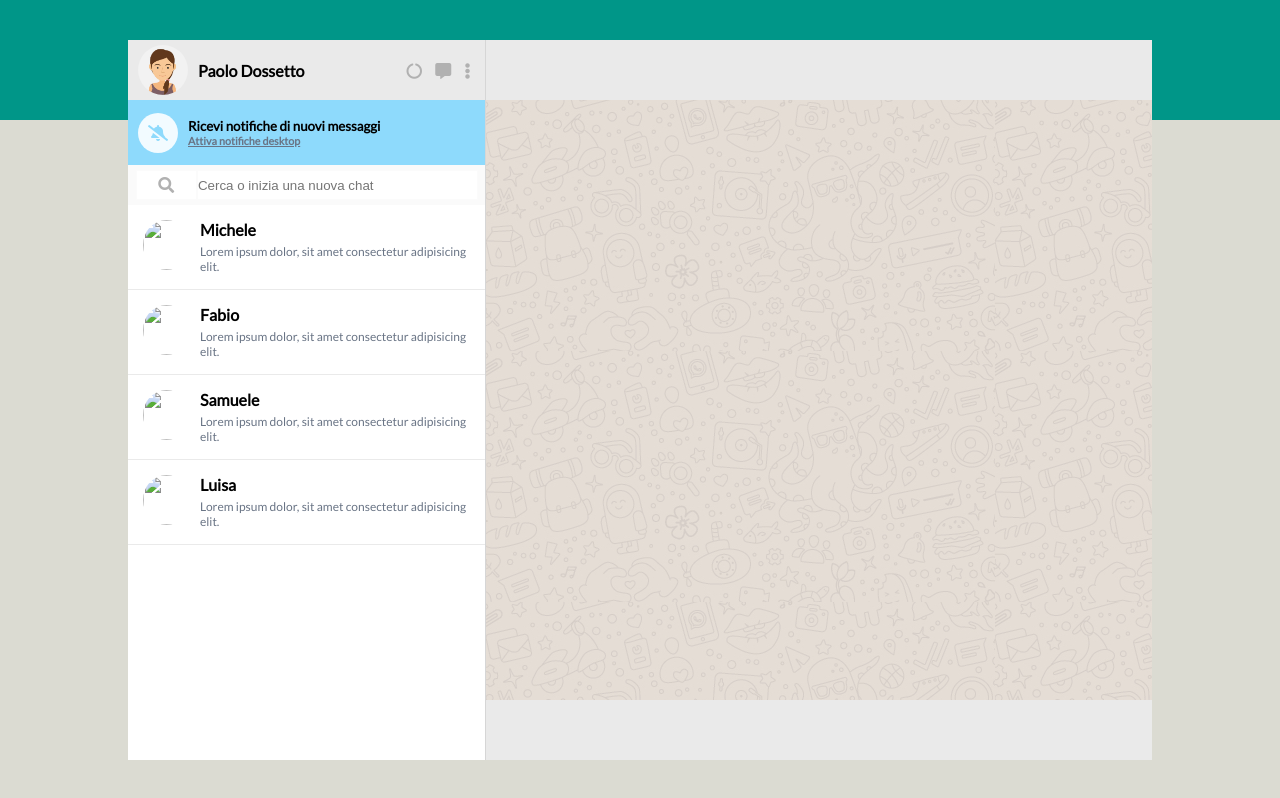
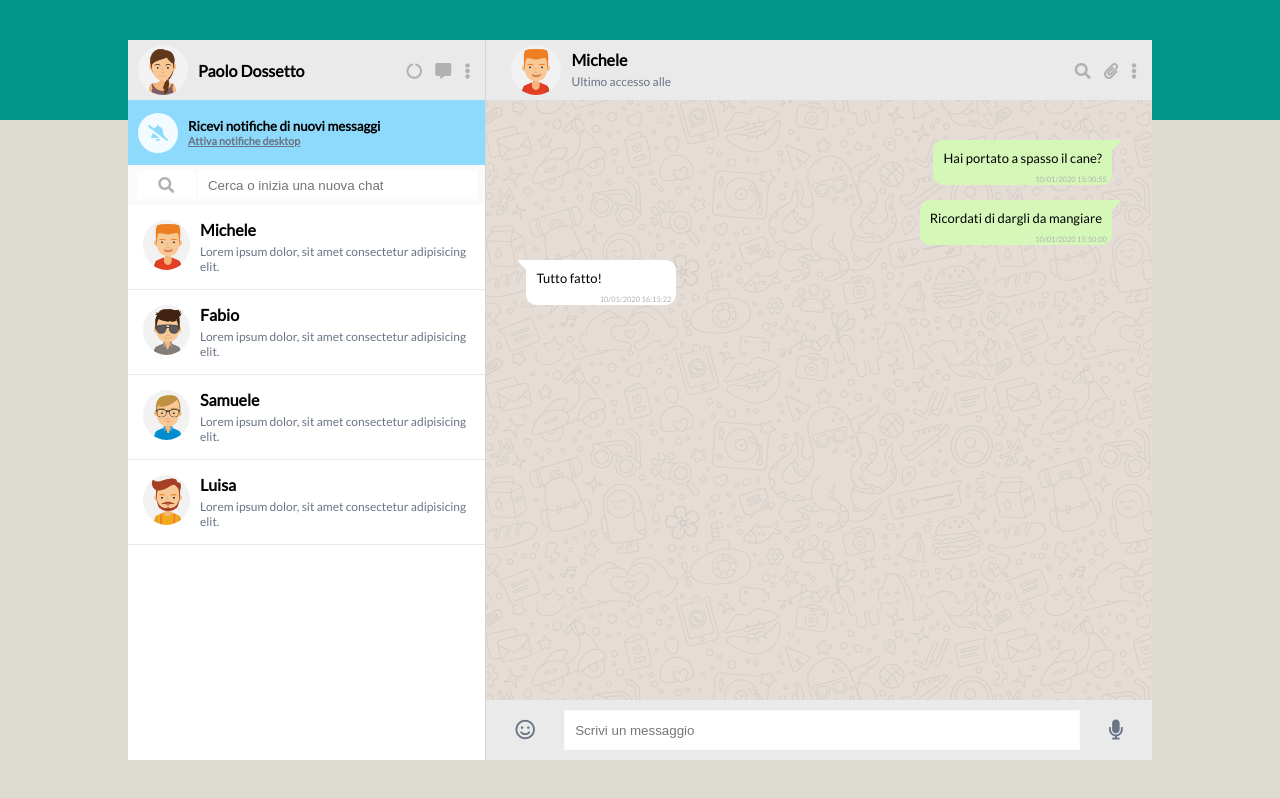
Before and after one commit to pietrospitella/vue-boolzapp, a plain HTML site: page index.html in a window 1280 px wide. Drawn offline with nearby package versions, Linux system fonts and the light colour scheme.

Commit message:
milestone 2

```diff
--- a/css/style.css
+++ b/css/style.css
@@ -32,20 +32,25 @@ body {
     height: 60px;
 }
 
-#user_name, #notif_text, #item_text{
+#user_name, #notif_text, #item_text, #receiver_text{
     margin-left: 10px;
 }
 
-#user_img, #item_img {
+#user_img, #item_img, #receiver_img {
     border-radius: 50%;
     height: 50px;
     width: 50px;
     overflow:hidden;
 }
 
-#user_img img, #item_img img{
+#user_img img, #item_img img, #receiver_img img{
     width: 50px;
     height: 50px;
+}
+
+#input_search, #input_write {
+    padding: 0 10px;
+    outline: none;
 }
 
 /* / COMMON  */
@@ -59,7 +64,7 @@ body {
     border-right: 1px solid #D6D6D6;
 }
 
-#user_info{
+#user_info, #top_bar{
     display: flex;
     align-items: center;
     justify-content: space-between;
@@ -71,7 +76,7 @@ body {
     align-items: center;
 }
 
-#user_info #user_opt i{
+#user_opt i, #receiver_opt i{
     color: #B1B1B1;
     margin: 0 5px;
 }
@@ -123,7 +128,6 @@ body {
 
 #input_search{
     width: calc(80% - 5px);
-    outline: none;
 }
 
 #search_bar_icon, #input_search {
@@ -140,16 +144,30 @@ body {
 }
 
 #chat_item{
-    display: flex;
-    padding: 15px;
     border-bottom: 1px solid #EAEAEA;
 }
 
-#item_text p{
+#chat_item:hover {
+    background-color: #F4F4F4;
+}
+
+#chat_item:active {
+    background-color: #E8EAEA;
+}
+
+#chat_item, #tb_left {
+    display: flex;
+    padding: 15px;
+}
+
+#item_text p, #tb_left p{
     margin-top: 5px;
     font-size: 12px;
     color: #697485;
 }
+
+
+
 /* / LEFT COLUMN */
 
 /* RIGHT COLUMN */
@@ -160,18 +178,106 @@ body {
     height: 100%;
 }
 
-#top_bar{
-/**/
-
+#receiver_text{
+    margin-top: 5px;
 }
 
 #chat_bg{
+    padding: 40px;
     height: calc(100% - 120px);
     background-image: url("../img/mine.jpg");
 }
 
-#writing_bar{
-
+.bubble_block{
+    width: 100%;
+    min-height: 45px;
+    margin-bottom: 15px;
+    position: relative;
 }
 
+.bubble {
+    position: relative;
+    font-size: 13px;
+    padding: 10px;
+    min-width: 150px;
+    max-width: 300px;
+    min-height: 45px;
+}
+
+.tick_left{
+    position: absolute;
+    top: 0.5px;
+    left: -8px;
+    color: #FFFFFF
+}
+.tick_right{
+    position: absolute;
+    top: 0.5px;
+    right: -8px;
+    color: #FFFFFF
+}
+
+
+.bubble_time{
+   font-size: 7.5px;
+   position: absolute;
+   right: 5px;
+   bottom: 1.5px;
+   color: #B1B1B1;
+}
+
+.received::before{
+    font-family: "Font Awesome 5 Free";
+    font-size: 30px;
+    font-weight: 900;
+    content: "\f0d7";
+    color: #FFFFFF;
+    position: absolute;
+    top: -12px;
+    left: -9px;
+}
+
+.received {
+    background-color: #FFFFFF;
+    float: left;
+    border-radius: 0 10px 10px 10px;
+}
+
+.sent::before{
+    font-family: "Font Awesome 5 Free";
+    font-size: 30px;
+    font-weight: 900;
+    content: "\f0d7";
+    color: #D5F8B9;
+    position: absolute;
+    top: -12px;
+    right: -9px;
+}
+
+.sent {
+    background-color: #D5F8B9;
+    float: right;
+    border-radius: 10px 0 10px 10px;
+}
+
+#writing_bar{
+    width: 100%;
+    display: flex;
+    justify-content: space-evenly;
+    align-items: center;
+}
+
+#writing_bar i {
+    color: #697485;
+    font-size: 20px;
+}
+
+#input_write {
+    border: 1px solid #FBFBFB;
+    height: 40px;
+    width: calc(100% - 150px);
+}
+
+
+
 /* / RIGHT COLUMN */
--- a/index.html
+++ b/index.html
@@ -45,9 +45,9 @@
                     <input type="text" placeholder="Cerca o inizia una nuova chat" name="" id="input_search">
                 </div>
                 <div id="chat_list" class="w-100">
-                    <div v-for="contact in contacts" id="chat_item">
+                    <div @click="chatSelect(index)" v-for="(contact, index) in contacts" id="chat_item">
                         <div id="item_img">
-                            <img :src="'img/avatar`${contact.avatar}`.jpg'" alt="">
+                            <img :src="'img/avatar'+ contact.avatar + '.jpg'" alt="">
                         </div>
                         <div id="item_text">
                             <h4>{{contact.name}}</h4>
@@ -57,9 +57,33 @@
                 </div>
             </div>
             <div class="col_right">
-                <div id="top_bar" class="w-100"></div>
-                <div id="chat_bg" class="w-100"></div>
-                <div id="writing_bar" class="w-100"></div>
+                <div id="top_bar" class="w-100">
+                    <div id="tb_left">
+                        <img id="receiver_img" :src="'img/avatar' + contacts[activeContact].avatar + '.jpg' " alt="" srcset="">
+                        <div id="receiver_text">
+                            <h4>{{contacts[activeContact].name}}</h4>
+                            <p>Ultimo accesso alle </p>
+                        </div>
+                    </div>
+                    <div id="receiver_opt">
+                        <i class="fas fa-search"></i>
+                        <i class="fas fa-paperclip"></i>
+                        <i class="fas fa-ellipsis-v"></i>
+                    </div>
+                </div>
+                <div id="chat_bg" class="w-100">
+                    <div v-for="(message, index) in contacts[activeContact].messages" class="bubble_block">
+                        <div :class="(contacts[activeContact].messages[index].status == 'sent' ) ? 'sent' : 'received' " class="bubble">
+                            <div class="bubble_text">{{message.message}}</div>
+                            <div class="bubble_time">{{message.date}}</div>
+                        </div>
+                    </div>
+                </div>
+                <div id="writing_bar" class="w-100">
+                    <i class="far fa-smile"></i>
+                    <input type="text" name="" placeholder="Scrivi un messaggio" id="input_write">
+                    <i class="fas fa-microphone"></i>
+                </div>
             </div>
         </div>
     </div>
--- a/js/main.js
+++ b/js/main.js
@@ -4,6 +4,7 @@ const app = new Vue (
     {
         el: "#root",
         data: {
+            activeContact: 0,
             contacts: [
                 {
                     name: 'Michele',
@@ -88,7 +89,9 @@ const app = new Vue (
             ]
         },
         methods: {
-
+            chatSelect(index){
+                this.activeContact = index;
+            }
         }
     }
 )
```
